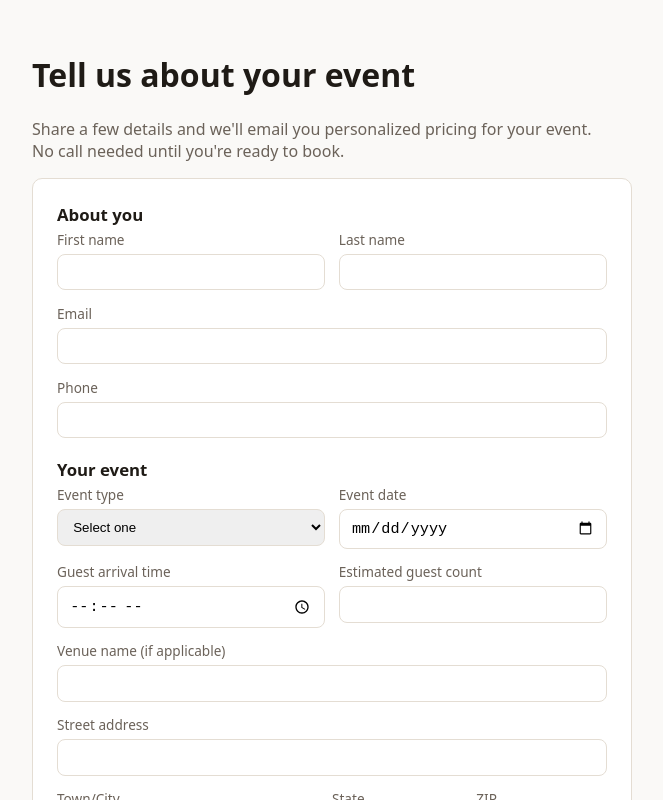
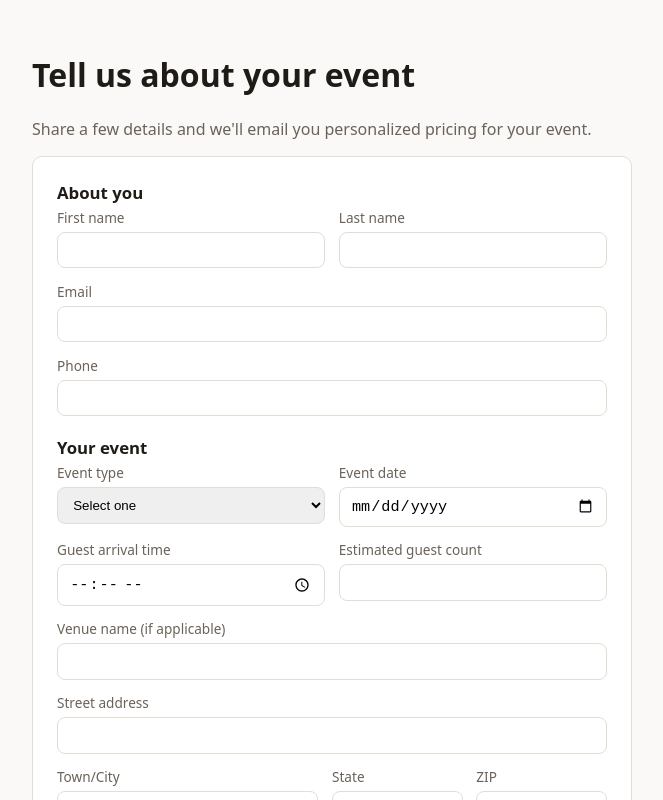
Before and after one commit to perfectpoursandmore/perfect-pours-platform, a Next.js app: page /inquire in a window 1280 px wide. Shown: the top 800 px of the page, without its empty margins (304-967 px from the left). Built offline with nearby package versions, Linux system fonts and the light colour scheme.

Commit message:
more edits

```diff
--- a/src/app/inquire/page.tsx
+++ b/src/app/inquire/page.tsx
@@ -7,8 +7,7 @@ export default function InquirePage() {
     <main style={{ padding: "2rem 1rem", maxWidth: 640, margin: "0 auto" }}>
       <h1>Tell us about your event</h1>
       <p style={{ color: "var(--color-muted)", maxWidth: 560 }}>
-        Share a few details and we&apos;ll email you personalized pricing for your event. No call
-        needed until you&apos;re ready to book.
+        Share a few details and we&apos;ll email you personalized pricing for your event.
       </p>
       <InquiryForm />
     </main>
```
